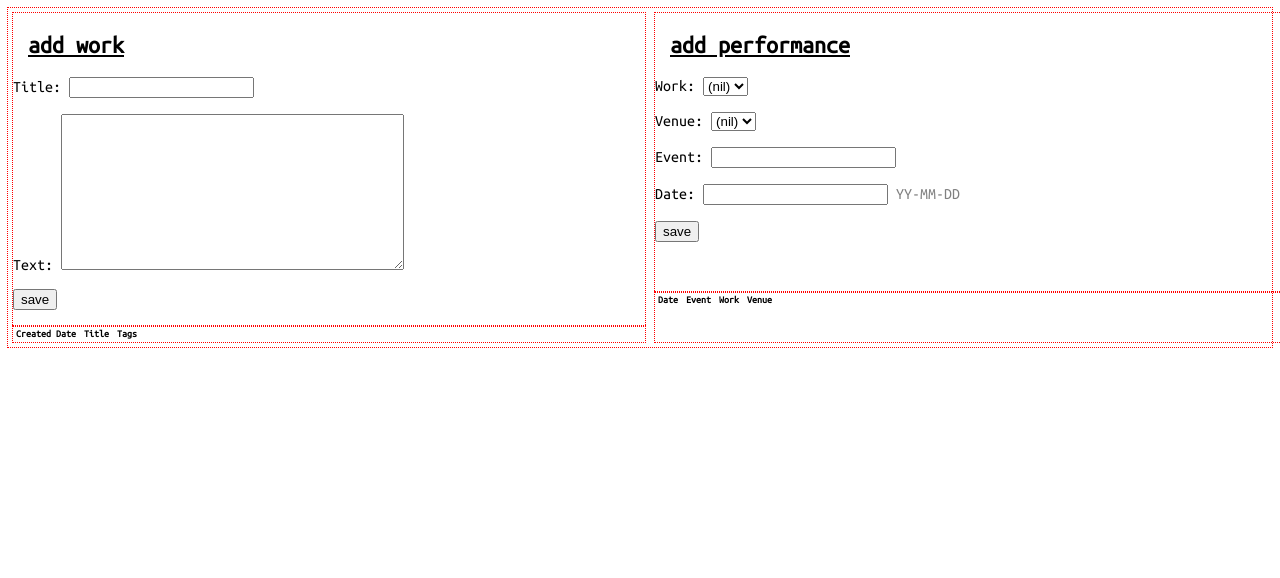
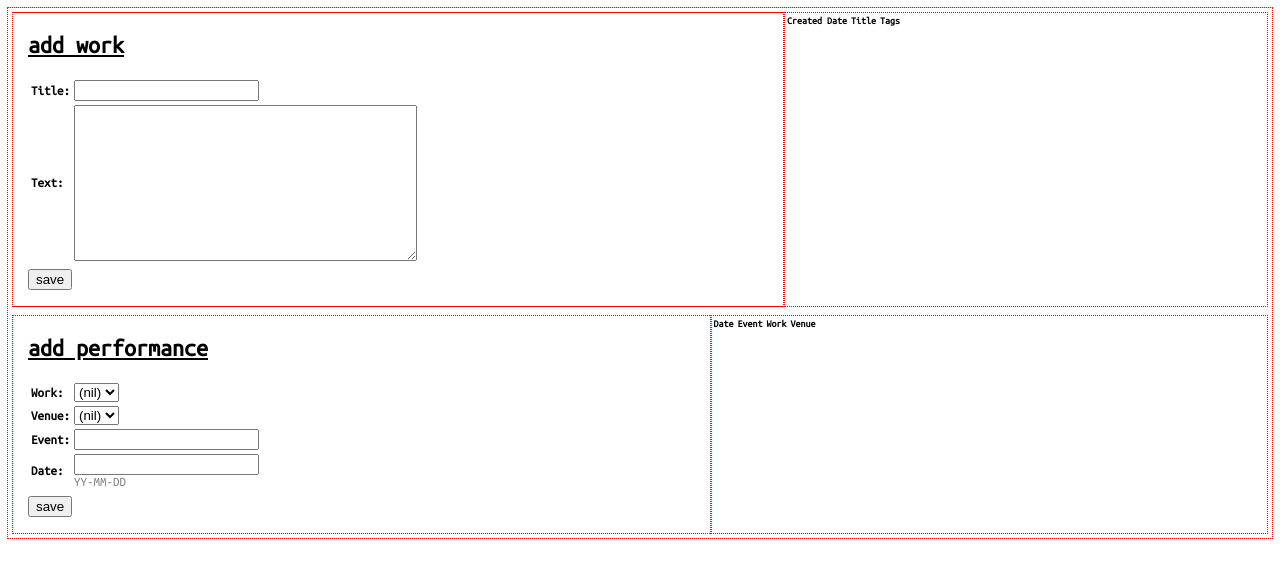
Before and after one commit to ericheep/miscellany, a Django app: page /miscellany/ in a window 1280 px wide. Shown: the top 578 px of the page. Run offline with Django 3.2, Linux system fonts and the light colour scheme; data that the repository does not hold is empty.

Commit message:
ya ya more tables for the forms

```diff
--- a/portfolio/static/css/miscellany.css
+++ b/portfolio/static/css/miscellany.css
@@ -9,10 +9,8 @@ h2 {
     text-decoration: underline;
 }
 
-td, th {
-    padding-right: 5px;
-    font-size: x-small;
-    text-align: left;
+button {
+    margin-left: 15px;
 }
 
 .helptext {
@@ -23,18 +21,31 @@ td, th {
     font-size: normal;
 }
 
+.table-form {
+    font-size: small;
+    text-align: left;
+    margin-left: 15px;
+    padding-bottom: 5px;
+}
+
+.table-list {
+    padding-right: 5px;
+    font-size: x-small;
+    text-align: left;
+}
+
 #page-container {
     display: flex;
-    flex-direction: row;
+    flex-direction: column;
 }
 
 #work-half {
     display: flex;
     flex: 1 0 auto;
     order: 0;
-    flex-direction: column;
+    flex-direction: row;
+    justify-content: space-between;
     margin: 5px;
-    width: 50%;
 }
 
 #work-form {
@@ -56,9 +67,9 @@ td, th {
     display: flex;
     flex: 1 0 auto;
     order: 1;
-    flex-direction: column;
+    flex-direction: row;
+    justify-content: space-between;
     margin: 5px;
-    width: 50%;
 }
 
 #performance-form {
--- a/portfolio/templates/portfolio/miscellany.html
+++ b/portfolio/templates/portfolio/miscellany.html
@@ -12,19 +12,21 @@
                 <h2>add work</h2>
                 <form method="POST" class="miscellany-form">
                     {% csrf_token %}
-                    {{ work_form.as_p}}
+                    <table class="table-form">
+                        {{ work_form.as_table}}
+                    </table>
                     <button type="submit" class="save btn btn-default">save</button>
                 </form>
             </div>
             <div id="work-list">
                 <table>
-                    <tr>
+                    <tr class="table-list">
                         <th>Created Date</th>
                         <th>Title</th>
                         <th>Tags</th>
                     </tr>
                     {% for work in works %}
-                    <tr>
+                    <tr class="table-list">
                         <th>{{ work.created_date|date:"y-m-d" }}</th>
                         <th>{{ work.title }}</th>
                         <th>
@@ -42,20 +44,22 @@
                 <h2>add performance</h2>
                 <form method="POST" class="miscellany-form">
                     {% csrf_token %}
-                    {{ performance_form.as_p }}
+                    <table class="table-form">
+                        {{ performance_form.as_table }}
+                    </table>
                     <button type="submit" class="save btn btn-default">save</button>
                 </form>
             </div>
             <div id="performance-list">
                 <table>
-                    <tr>
+                    <tr class="table-list">
                         <th>Date</th>
                         <th>Event</th>
                         <th>Work</th>
                         <th>Venue</th>
                     </tr>
                 {% for performance in performances %}
-                    <tr>
+                    <tr class="table-list">
                         <td>{{ performance.date|date:"y-m-d h:i" }}</td>
                         <td>{{ performance.event }}</td>
                         <td>{{ performance.work }}</td>
```
